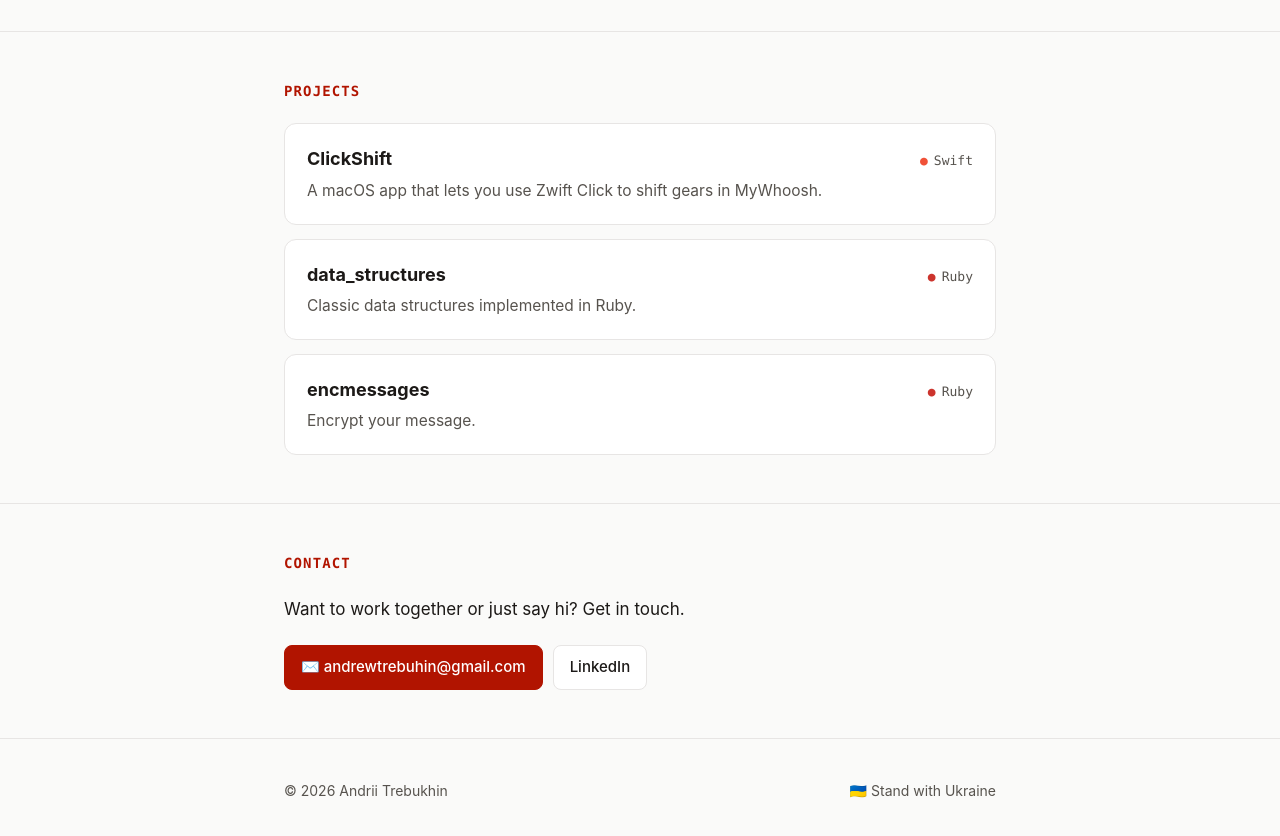
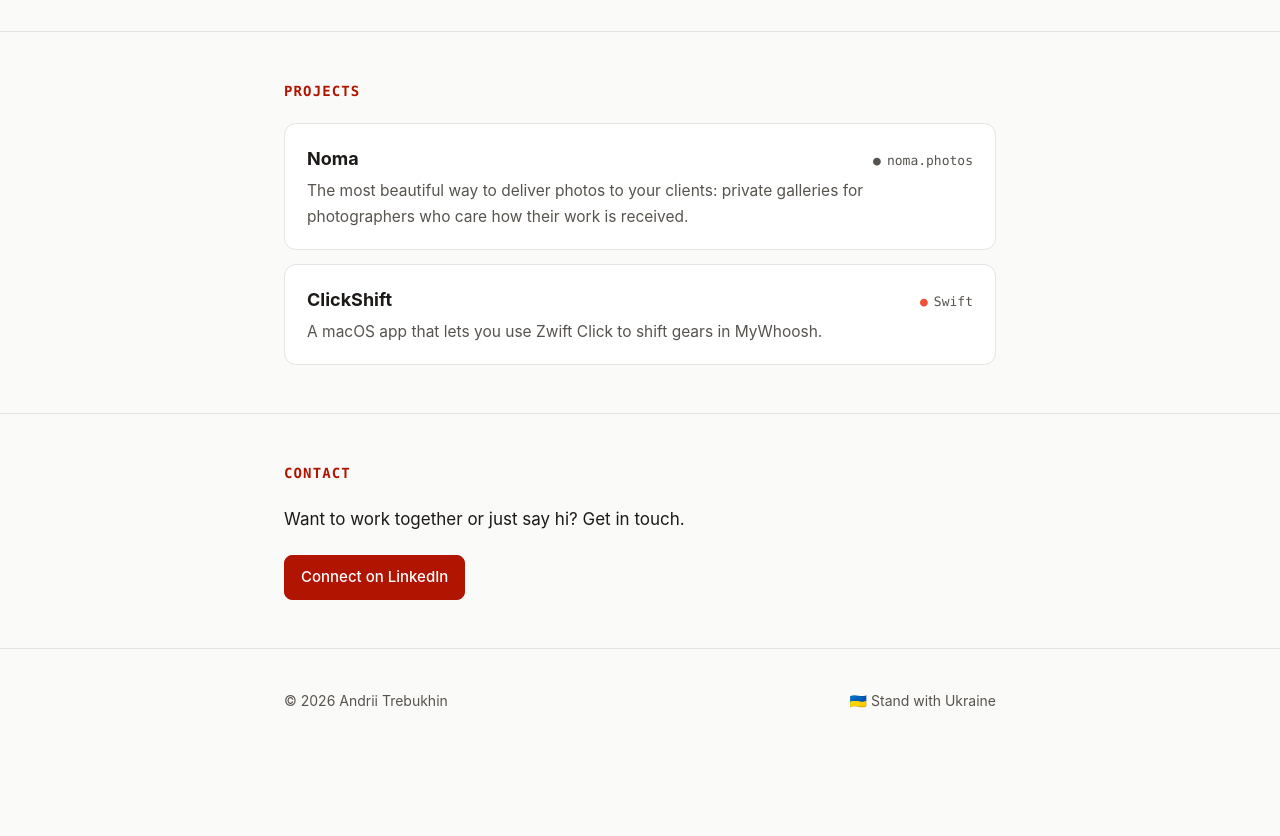
Before and after one commit to andriitrebukhin/andriitrebukhin.github.io, a plain HTML site: page index.html in a window 1280 px wide. Shown: the part 1100-1936 px from the top of the page. After the commit the page ends 1868 px from the top, so only its background shows below. Drawn offline with Linux system fonts and the light colour scheme.

Commit message:
Update projects and contact
Co-Authored-By: Claude Opus 5.5 <noreply@anthropic.com>

```diff
--- a/index.html
+++ b/index.html
@@ -166,17 +166,13 @@
     <div class="wrap">
       <h2>Projects</h2>
       <div class="projects">
+        <a class="project" href="https://noma.photos" target="_blank" rel="noopener">
+          <div class="top"><h3>Noma</h3><span class="lang">noma.photos</span></div>
+          <p>The most beautiful way to deliver photos to your clients: private galleries for photographers who care how their work is received.</p>
+        </a>
         <a class="project" href="https://andriitrebukhin.github.io/ClickShift/" target="_blank" rel="noopener">
           <div class="top"><h3>ClickShift</h3><span class="lang" style="--dot:#F05138">Swift</span></div>
           <p>A macOS app that lets you use Zwift Click to shift gears in MyWhoosh.</p>
-        </a>
-        <a class="project" href="https://github.com/andriitrebukhin/data_structures" target="_blank" rel="noopener">
-          <div class="top"><h3>data_structures</h3><span class="lang" style="--dot:#CC342D">Ruby</span></div>
-          <p>Classic data structures implemented in Ruby.</p>
-        </a>
-        <a class="project" href="https://github.com/andriitrebukhin/encmessages" target="_blank" rel="noopener">
-          <div class="top"><h3>encmessages</h3><span class="lang" style="--dot:#CC342D">Ruby</span></div>
-          <p>Encrypt your message.</p>
         </a>
       </div>
     </div>
@@ -187,8 +183,7 @@
       <h2>Contact</h2>
       <p>Want to work together or just say hi? Get in touch.</p>
       <div class="btns">
-        <a class="btn primary" href="mailto:andrewtrebuhin@gmail.com">✉️ andrewtrebuhin@gmail.com</a>
-        <a class="btn" href="https://www.linkedin.com/in/andrii-trebukhin/" target="_blank" rel="noopener">LinkedIn</a>
+        <a class="btn primary" href="https://www.linkedin.com/in/andrii-trebukhin/" target="_blank" rel="noopener">Connect on LinkedIn</a>
       </div>
     </div>
   </section>
```
